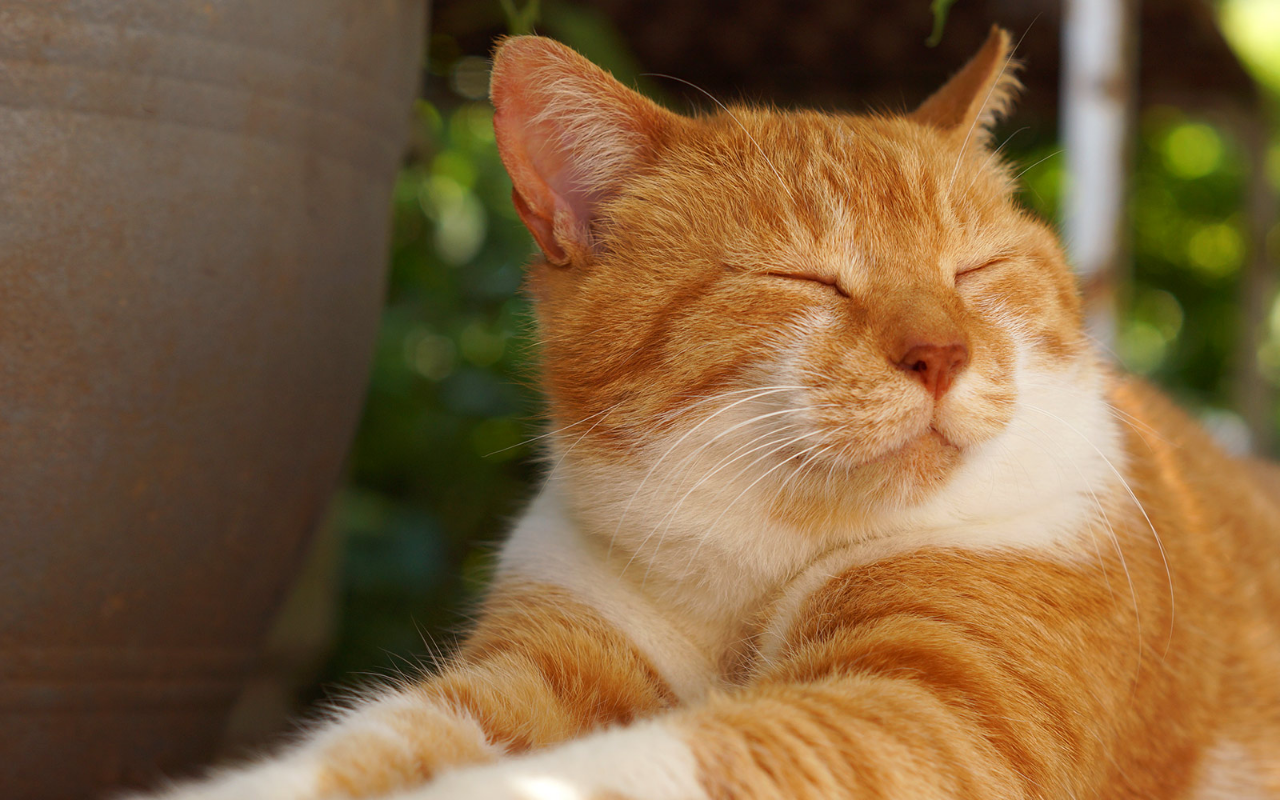
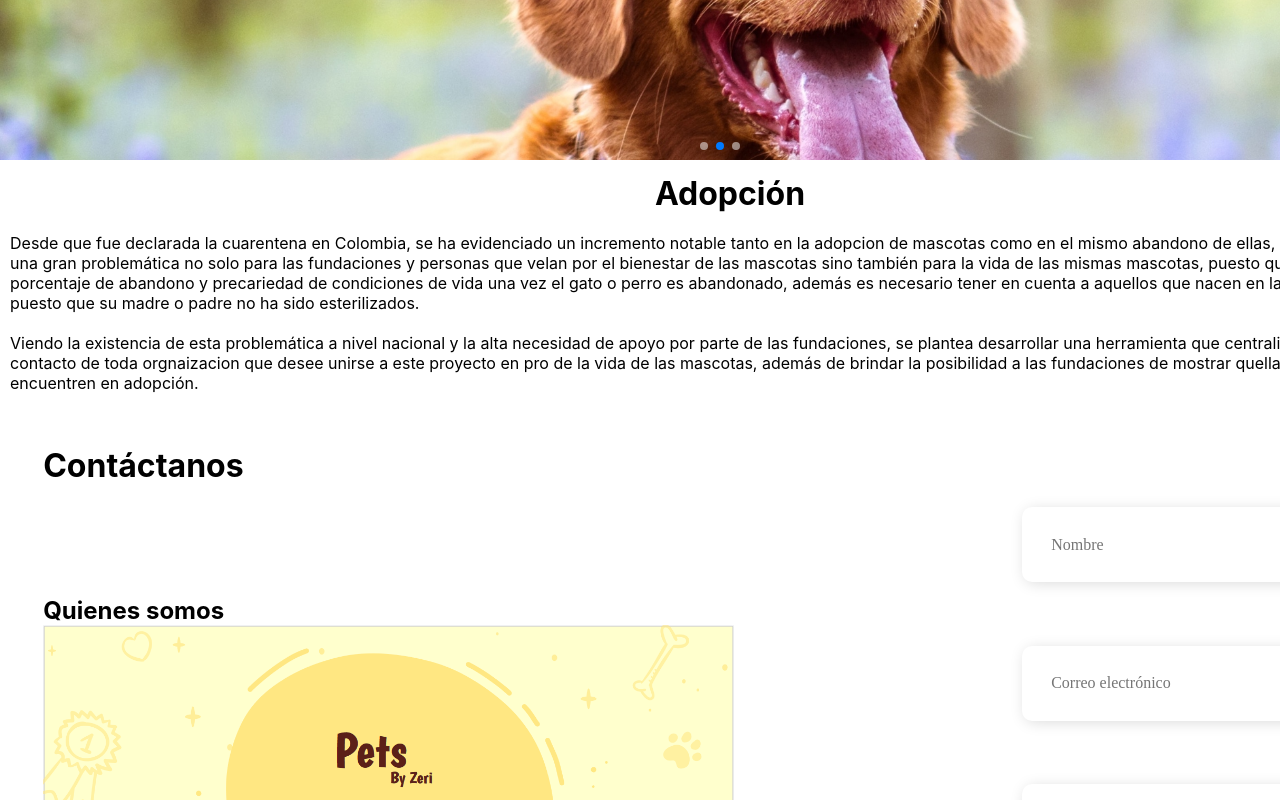
Before and after one commit to julianheme/adopcion, a React (Create React App) app: page / in a window 1280 px wide. Shown: the top 800 px of the page. Built offline with nearby package versions, Linux system fonts and the light colour scheme.

Commit message:
choko hijueputa

```diff
--- a/src/App.js
+++ b/src/App.js
@@ -1,6 +1,6 @@
 import React from "react";
 import Titulo from "./components/titulo";
-import BannerP from "./components/banners/bannerP";
+import BannerP from "./components/banners/main/bannerP";
 import Contacto from "./pages/contacto/contacto";
 import styles from "./app.module.css";
 
--- a/src/components/banners/bannerP.js
+++ /dev/null
@@ -1,30 +0,0 @@
-import React from "react";
-import { Swiper, SwiperSlide } from "swiper/react";
-import SwiperCore, { Pagination, A11y, Autoplay } from "swiper";
-import "swiper/swiper.scss";
-import "swiper/components/pagination/pagination.scss";
-import Gato1 from "../../imagenes/Gato1.jpg";
-import Gato2 from "../../imagenes/Gato2.jpg";
-import Perro1 from "../../imagenes/Perro1.jpg";
-import Perro2 from "../../imagenes/Perro2.jpeg";
-import styles from "./bannerP.module.css";
-
-SwiperCore.use([Pagination, Autoplay]);
-export default function BannerP() {
-	return (
-		<Swiper spaceBetween={0} slidesPerView={1} loop="true" pagination={{ clickable: true }} autoplay={{ delay: 4000 }}>
-			<SwiperSlide>
-				<img className={styles.imagen} src={Gato1} />
-			</SwiperSlide>
-			<SwiperSlide>
-				<img className={styles.imagen} src={Gato2} />
-			</SwiperSlide>
-			<SwiperSlide>
-				<img className={styles.imagen} src={Perro1} />
-			</SwiperSlide>
-			<SwiperSlide>
-				<img className={styles.imagen} src={Perro2} />
-			</SwiperSlide>
-		</Swiper>
-	);
-}
--- a/src/components/banners/bannerP.module.css
+++ /dev/null
@@ -1,3 +0,0 @@
-.imagen {
-	width: 100%;
-}
--- /dev/null
+++ b/src/components/banners/main/bannerP.js
@@ -0,0 +1,30 @@
+import React from "react";
+import { Swiper, SwiperSlide } from "swiper/react";
+import SwiperCore, { Pagination, A11y, Autoplay } from "swiper";
+import "swiper/swiper.scss";
+import "swiper/components/pagination/pagination.scss";
+import Gato1 from "../../../imagenes/Gato1.jpg";
+import Perro1 from "../../../imagenes/Perro1.jpg";
+import Perro2 from "../../../imagenes/Perro2.jpeg";
+import styles from "./bannerP.module.css";
+
+const images = [
+	{id:'0', src:Gato1, alt:Gato1},
+	{id:'2', src:Perro1, alt:Perro1},
+	{id:'3', src:Perro2, alt:Perro2}
+]
+
+SwiperCore.use([Pagination, Autoplay]);
+export default function BannerP() {
+	return (
+		<Swiper spaceBetween={0} slidesPerView={1} loop="true" pagination={{ clickable: true }} autoplay={{ delay: 4000 }}>
+		{images.map((i) => {
+				return (
+					<SwiperSlide key={i.id}>
+						<img className={styles.imagen} src={i.src} alt={i.alt}/>
+					</SwiperSlide>
+				);
+			})}
+		</Swiper>
+	);
+}
--- /dev/null
+++ b/src/components/banners/main/bannerP.module.css
@@ -0,0 +1,5 @@
+.imagen {
+	width: 100%;
+	object-fit: cover;
+	height: 20vh;
+}
--- a/src/index.css
+++ b/src/index.css
@@ -1,6 +1,10 @@
 *{
   width: 1440px;
   margin: auto;
+}
+@font-face {
+  font-family: Casual;
+  src: './fonts/dom-casual-bt.tff';
 }
 
 body {
```
Also changed, not shown: src/components/item/card/card.js (added, +12 -0 lines), src/components/item/card/card.module.css (added), src/fonts/dom-casual-bt.ttf (added).
